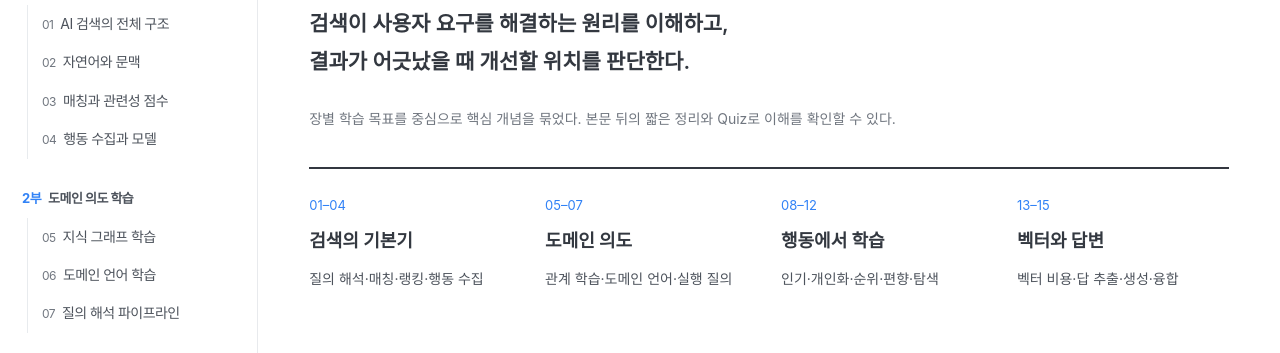
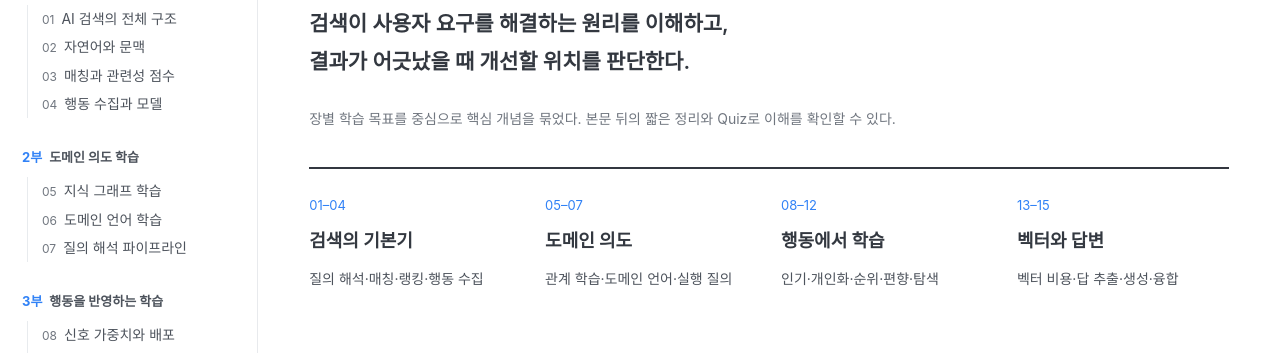
Before and after one commit to karellen-kim/karellen-kim, a plain HTML site: page ai-powered-search.html in a window 1280 px wide. Shown: the part 260-613 px from the top of the page. Drawn offline with Linux system fonts and the light colour scheme.

Commit message:
Restore navigation letter spacing and reduce chapter row spacing

```diff
--- a/assets/css/learning.css
+++ b/assets/css/learning.css
@@ -236,4 +236,4 @@ pre {background:var(--color-surface-alt);padding:18px 20px;border:1px solid var(
 .learning-diagram{display:block;width:100%;height:auto;min-width:540px;margin-inline:auto;font-family:var(--font-sans)}
 .learning-figure>figcaption{margin-top:10px}
 
-.sidebar .nav-link,.sidebar .nav-overview,.sidebar .part-label{letter-spacing:-.04em}
+.sidebar .nav-group .nav-link{padding-block:4px;line-height:1.45}
```
